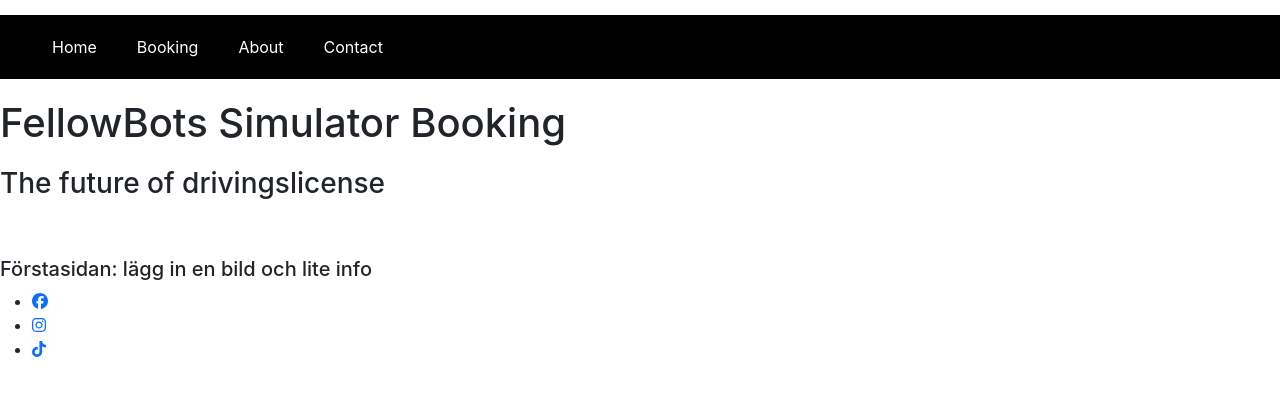
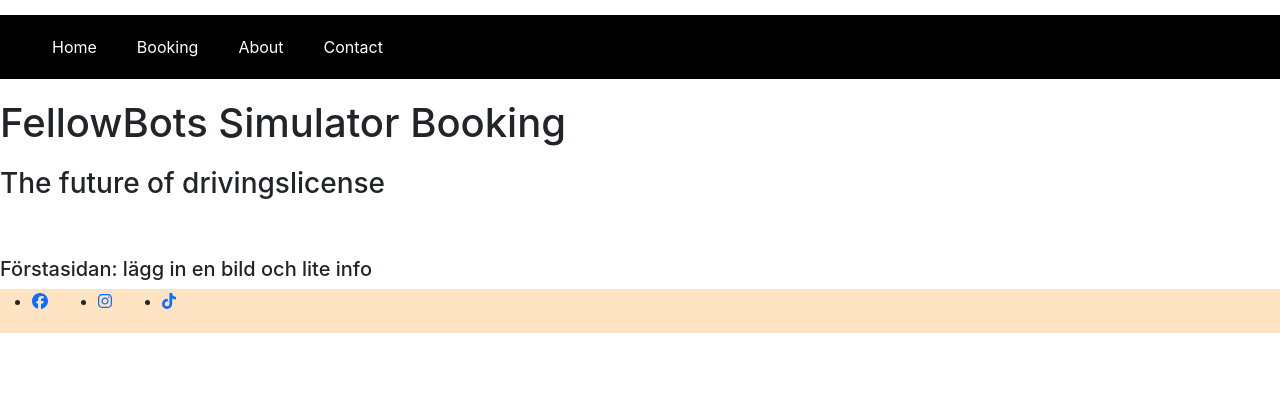
Before and after one commit to steffaniess/BookingFrontend, a React (Create React App) app in the folder bookingfrontend/: page / in a window 1280 px wide. Shown: the top 396 px of the page. Built offline with nearby package versions, Linux system fonts and the light colour scheme.

Commit message:
add structure body

```diff
--- a/bookingfrontend/src/App.js
+++ b/bookingfrontend/src/App.js
@@ -1,11 +1,19 @@
+import { BrowserRouter as Route } from 'react-router-dom';
 import './App.css';
 import Navigation from './components/navigation/Navigation';
 import Routing from './components/partials/Routing';
 import Footer from './components/navigation/footer/Footer';
+import Home from './components/views/home/Home';
+import About from './components/views/about/About';
+
+
 function App() {
   return (<>
 <Navigation />
-<Routing />
+<Routing>
+  <Route path="/" exact component={Home} />
+  <Route path="/about" component={About} />
+</Routing>
 <Footer/>
 </>
   );
--- /dev/null
+++ b/bookingfrontend/src/components/navigation/body/Body.css
@@ -0,0 +1,6 @@
+.body-container{
+    display: flex;
+    flex-direction: column;
+    align-items: center;
+    justify-content: center;
+}
--- a/bookingfrontend/src/components/navigation/footer/Footer.css
+++ b/bookingfrontend/src/components/navigation/footer/Footer.css
@@ -0,0 +1,20 @@
+.social-icons {
+    background-color: bisque;
+    display: flex;
+    margin-bottom: 20px;
+
+  }
+
+  .social-icons a {
+    display: inline-block;
+    margin-right: 50px;
+    flex-direction: column;
+
+
+
+
+  }
+
+  .social-list {
+    padding: center;
+  }
--- a/bookingfrontend/src/components/navigation/footer/Footer.jsx
+++ b/bookingfrontend/src/components/navigation/footer/Footer.jsx
@@ -2,28 +2,31 @@ import React from 'react';
 import { FontAwesomeIcon } from '@fortawesome/react-fontawesome';
 import { faFacebook, faInstagram } from '@fortawesome/free-brands-svg-icons';
 import { faTiktok } from '@fortawesome/free-brands-svg-icons/faTiktok';
+import './Footer.css';
 
 const Footer = () => {
     return (
-        <footer>
-            <ul>
-                <li>
+        <footer className='social-icons'>
+            <ul className='social-icons a'>
+
+                <li className ='social-list'>
                     <a href="https://www.facebook.com/profile.php?id=61558005699964">
                         <FontAwesomeIcon icon={faFacebook} />
                     </a>
                 </li>
 
-                <li>
+                <li className ='social-list'>
                     <a href="https://emea01.safelinks.protection.outlook.com/?url=https%3A%2F%2Fwww.instagram.com%2Ffellowbt_simulator%3Figsh%3DNzZ2aDc0OWF2b3Bq%26utm_source%3Dqr&data=05%7C02%7C%7C20db49e820294bb9a76408dc686af45a%7C84df9e7fe9f640afb435aaaaaaaaaaaa%7C1%7C0%7C638500055767727140%7CUnknown%7CTWFpbGZsb3d8eyJWIjoiMC4wLjAwMDAiLCJQIjoiV2luMzIiLCJBTiI6Ik1haWwiLCJXVCI6Mn0%3D%7C0%7C%7C%7C&sdata=MX1ClNi4khJlfVQHgjd%2FZAgwA0sZHLT9YnmmKFeaKwk%3D&reserved=0">
                         <FontAwesomeIcon icon={faInstagram} />
                     </a>
                 </li>
-                <li>
+                <li className ='social-list'>
                     <a href="https://www.tiktok.com/@fellowbot_simulator">
                         <FontAwesomeIcon icon={faTiktok} />
                     </a>
                 </li>
             </ul>
+
         </footer>
     );
 };
--- a/bookingfrontend/src/components/views/about/About.jsx
+++ b/bookingfrontend/src/components/views/about/About.jsx
@@ -2,7 +2,7 @@ import React from 'react';
 
 const About = () => {
     return(
-        <div>
+        <div style>
             <h2>Our Story</h2>
             <p>FellowBot was born in Stockholm, Sweden, as a spinoff from the Royal Institute of Technology (KTH), 2017.
             Who are we?
--- a/bookingfrontend/src/components/views/home/Home.jsx
+++ b/bookingfrontend/src/components/views/home/Home.jsx
@@ -2,7 +2,7 @@ import React from 'react';
 
 const Home = () => {
     return(
-        <div>
+        <div className ='home'>
             <h1>FellowBots Simulator Booking</h1>
             <h3>The future of drivingslicense</h3>
             <br/>
```
Also changed, not shown: bookingfrontend/src/components/navigation/body/Body.jsx (added, +39 -0 lines), bookingfrontend/src/App.css (line endings or trailing spaces).
